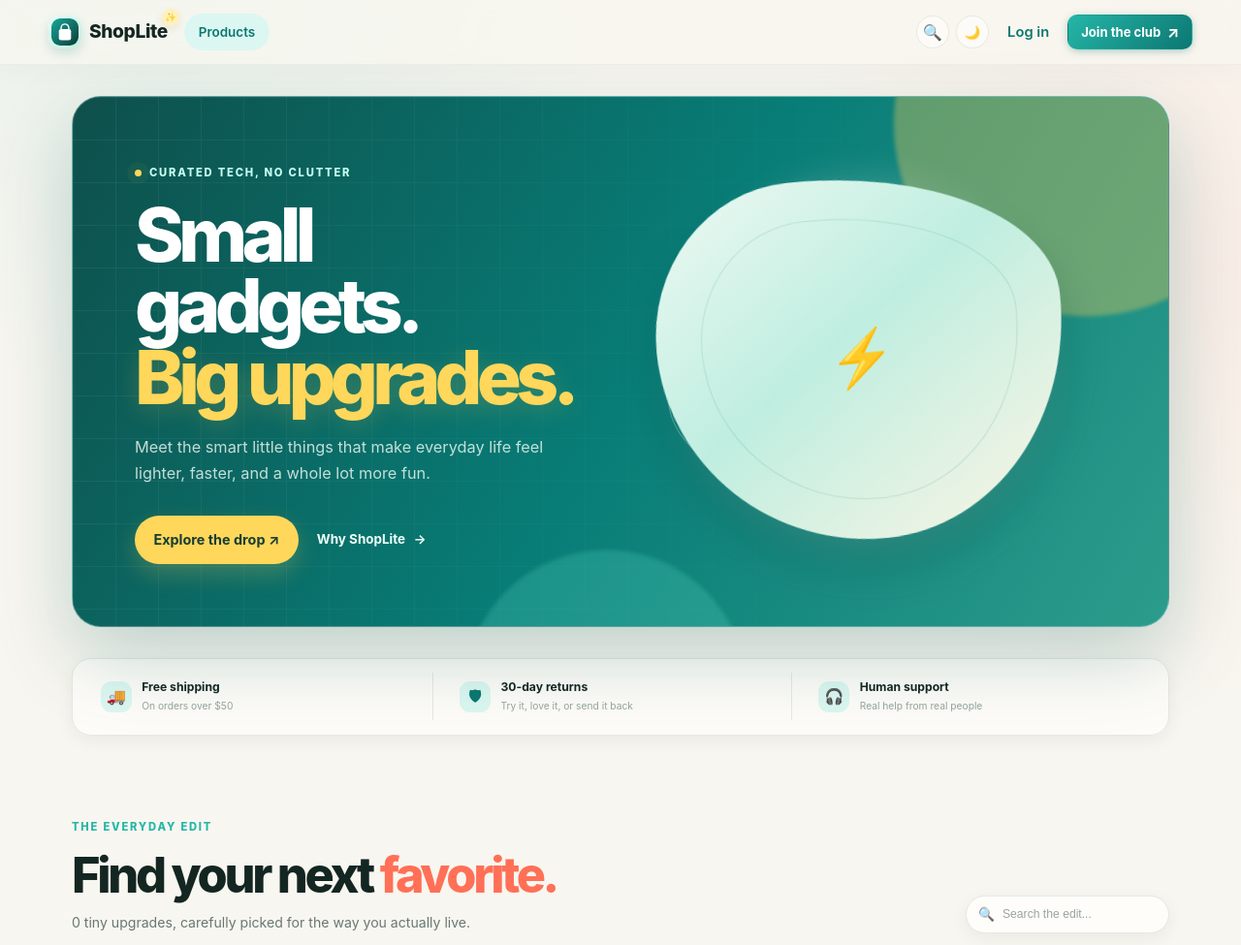
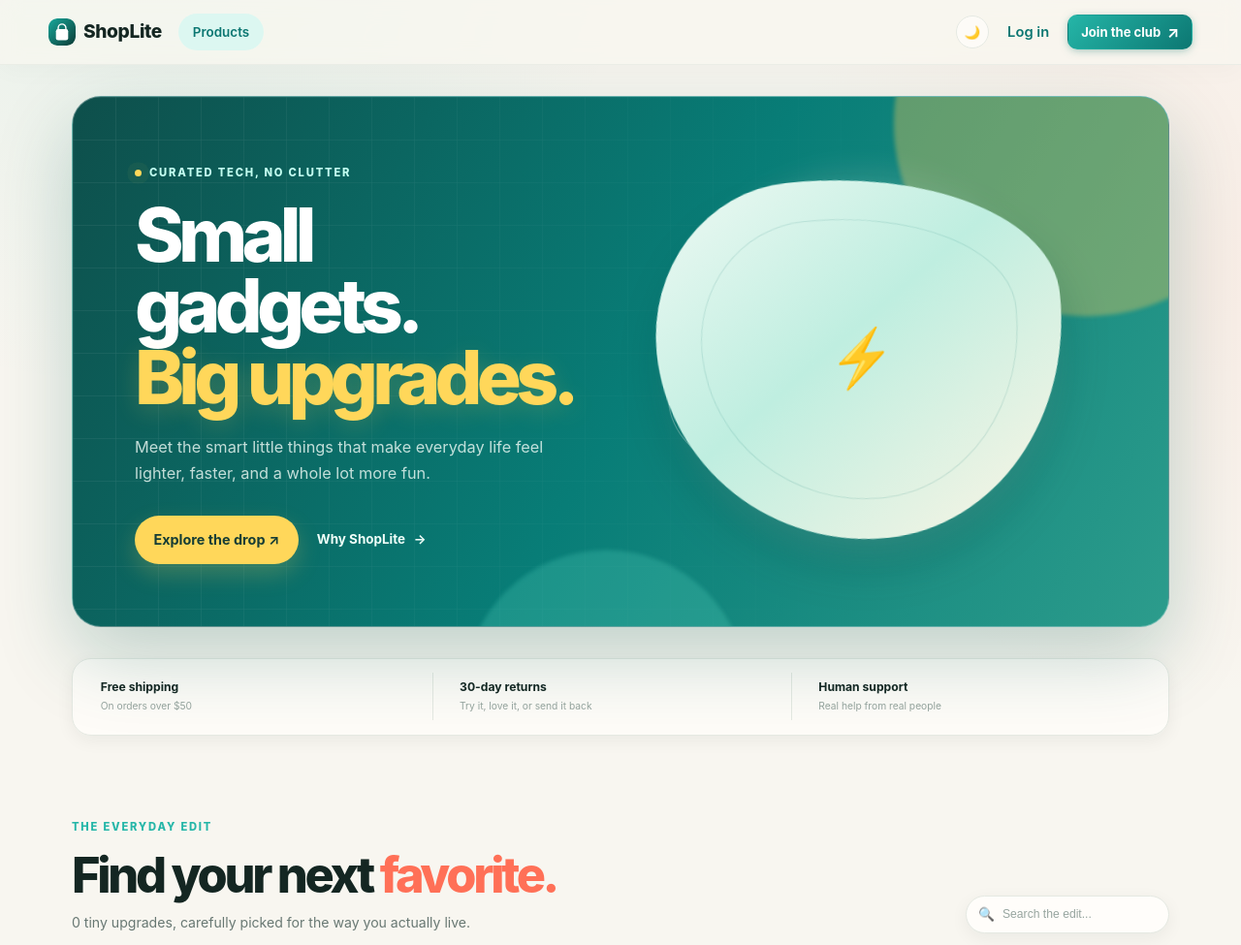
Before and after one commit to ihatecodingaaa/ai_commerce_sit, a Flask app: page /products in a window 1280 px wide. Shown: the top 975 px of the page at 97% size. Run offline with Flask 3, Linux system fonts and the light colour scheme; data that the repository does not hold is empty.

Commit message:
Trim nav chrome, surface Shopilot, speed up chat replies
Drops the redundant decorative bits from the redesign: benefit-strip
emoji icons, the brand-mark circle/sparkle badge, and the header
search icon (the catalog page's own search box is untouched). Adds a
Shopilot nav link for customers -- it was already one click away via
the footer, and docs/attack-timeline.md frames recon/enumeration as
about page content and chatbot behavior, not about finding the page,
so hiding it added friction without adding challenge.

Also targets the documented "1-2 minutes per reply" pain point:
Ollama's default keep_alive (5m) was evicting the model between
ordinary reply gaps, so most real messages paid a full cold-reload on
top of inference -- set to 30m. Caps num_ctx/num_predict to what this
app actually uses instead of a model's much larger defaults. Defaults
OLLAMA_MODEL to qwen2.5:1.5b (same family/tokenizer/tool-calling
support as 3b, ~half the parameters on a CPU-only box) -- flagged for
validation on the EC2 box since it's the one change that could affect
Stage 4/5 injection reliability.

Co-Authored-By: Claude Sonnet 5 <noreply@anthropic.com>

```diff
--- a/app/chatbot/ollama_client.py
+++ b/app/chatbot/ollama_client.py
@@ -19,6 +19,11 @@ def chat(messages: list[dict], tools: list[dict] | None = None) -> dict:
         "model": config.OLLAMA_MODEL,
         "messages": messages,
         "stream": False,
+        "keep_alive": config.OLLAMA_KEEP_ALIVE,
+        "options": {
+            "num_ctx": config.OLLAMA_NUM_CTX,
+            "num_predict": config.OLLAMA_NUM_PREDICT,
+        },
     }
     if tools:
         payload["tools"] = tools
--- a/app/static/app.js
+++ b/app/static/app.js
@@ -28,18 +28,6 @@
   if (toggle && links) {
     toggle.addEventListener('click', () => links.classList.toggle('open'));
     links.querySelectorAll('a').forEach((a) => a.addEventListener('click', () => links.classList.remove('open')));
-  }
-
-  // Nav search icon: on the products page it just focuses the catalog
-  // search box; anywhere else it's a plain link to /products (its href),
-  // so it's never a no-op click.
-  const navSearchBtn = document.getElementById('nav-search-btn');
-  const catalogSearch = document.getElementById('catalog-search');
-  if (navSearchBtn && catalogSearch) {
-    navSearchBtn.addEventListener('click', (e) => {
-      e.preventDefault();
-      catalogSearch.focus();
-    });
   }
 
   // Profile dropdown (nameplate top-right): Account, dark mode, log out.
--- a/app/static/style.css
+++ b/app/static/style.css
@@ -224,31 +224,6 @@ a { color: var(--brand-700); }
   letter-spacing: -0.02em;
   flex-shrink: 0;
 }
-.brand-mark {
-  display: grid;
-  place-items: center;
-  width: 34px;
-  height: 34px;
-  border-radius: 12px;
-  background: linear-gradient(145deg, #e4fff5, #c5eee2);
-  box-shadow: 0 5px 12px rgba(12, 119, 114, 0.18);
-  flex-shrink: 0;
-}
-.brand-spark {
-  position: absolute;
-  top: -7px;
-  right: -12px;
-  display: grid;
-  place-items: center;
-  width: 18px;
-  height: 18px;
-  border-radius: 50%;
-  font-size: 0.6rem;
-  line-height: 1;
-  color: #c37428;
-  background: #fff0bf;
-  box-shadow: 0 3px 8px rgba(190, 122, 38, 0.14);
-}
 /* app/static/logo.svg -- replace this file with your own logo any time;
    same filename means no template/CSS changes needed. */
 .logo-mark-img {
@@ -419,8 +394,7 @@ a { color: var(--brand-700); }
 }
 
 @media (max-width: 430px) {
-  #nav-search-btn { display: none; }
-  .nav .brand span:not(.brand-mark):not(.brand-spark) { font-size: 1.05rem; }
+  .nav .brand { font-size: 1.05rem; }
 }
 
 /* ==========================================================================
@@ -632,7 +606,6 @@ form { margin: 0; }
 .benefit-item strong, .benefit-item small { display: block; }
 .benefit-item strong { color: var(--text); font-size: 0.76rem; }
 .benefit-item small { margin-top: 0.1rem; color: var(--text-faint); font-size: 0.64rem; white-space: nowrap; }
-.benefit-icon { display: grid; place-items: center; flex: 0 0 auto; width: 32px; height: 32px; color: var(--brand-700); border-radius: 11px; background: var(--brand-100); }
 
 /* Catalog controls */
 .catalog-section { scroll-margin-top: 90px; }
--- a/app/templates/base.html
+++ b/app/templates/base.html
@@ -22,22 +22,21 @@
     <header class="nav">
       <div class="nav-inner">
         <a class="brand" href="/products">
-          <span class="brand-mark"><img src="/static/logo.svg" alt="" class="logo-mark-img"></span>
+          <img src="/static/logo.svg" alt="" class="logo-mark-img">
           <span>ShopLite</span>
-          <span class="brand-spark" aria-hidden="true">&#10024;</span>
         </a>
         <button id="nav-toggle" class="nav-toggle" aria-label="Toggle navigation">&#9776;</button>
         <nav id="nav-links" class="nav-links">
           <a href="/products" class="{{ 'active' if request.path.startswith('/products') else '' }}">Products</a>
           {% if user and user.role != 'admin' %}
             <a href="/cart" class="{{ 'active' if request.path == '/cart' else '' }}">Cart</a>
+            <a href="/support" class="{{ 'active' if request.path.startswith('/support') else '' }}">Shopilot</a>
           {% endif %}
           {% if user and user.role == 'admin' %}
             <a href="/admin/products" class="{{ 'active' if request.path.startswith('/admin') else '' }}">Admin</a>
           {% endif %}
         </nav>
         <div class="auth-area">
-          <a href="/products" class="nav-icon" id="nav-search-btn" aria-label="Search products" title="Search products">&#128269;</a>
           {% if user %}
             <div class="profile-menu" id="profile-menu">
               <button type="button" class="profile-trigger" id="profile-trigger" aria-haspopup="true" aria-expanded="false">
--- a/app/templates/products.html
+++ b/app/templates/products.html
@@ -30,9 +30,9 @@
 </section>
 
 <section class="benefit-strip animate-in" aria-label="ShopLite benefits">
-  <div class="benefit-item"><span class="benefit-icon">&#128666;</span><span><strong>Free shipping</strong><small>On orders over $50</small></span></div>
-  <div class="benefit-item"><span class="benefit-icon">&#128737;</span><span><strong>30-day returns</strong><small>Try it, love it, or send it back</small></span></div>
-  <div class="benefit-item"><span class="benefit-icon">&#127911;</span><span><strong>Human support</strong><small>Real help from real people</small></span></div>
+  <div class="benefit-item"><span><strong>Free shipping</strong><small>On orders over $50</small></span></div>
+  <div class="benefit-item"><span><strong>30-day returns</strong><small>Try it, love it, or send it back</small></span></div>
+  <div class="benefit-item"><span><strong>Human support</strong><small>Real help from real people</small></span></div>
 </section>
 
 <section class="catalog-section" id="catalog">
```
Also changed, not shown: app/config.py (+26 -1 lines), 1 other file.
